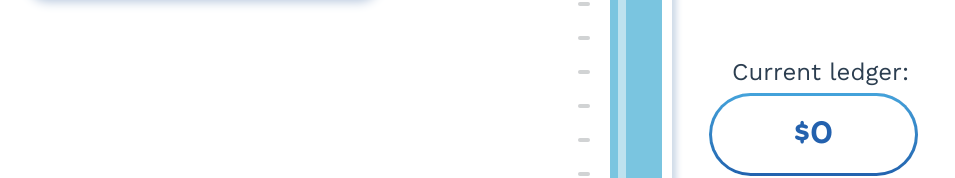
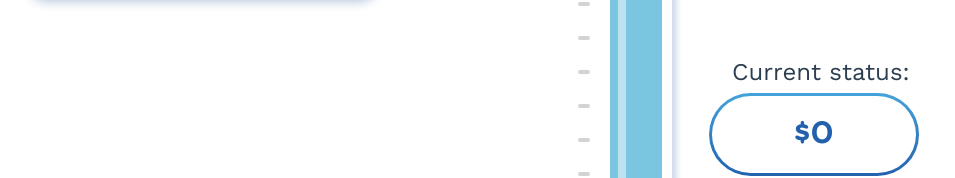
Before and after one commit to ahuston3/q3-goals, a Vue app: page / in a window 1280 px wide. Shown: the part 276-454 px from the top of the page, without its empty margins (0-955 px from the left). Built offline with nearby package versions, Linux system fonts and the light colour scheme.

Commit message:
updated copy
changed from "current ledger" to "current status"

```diff
--- a/src/components/Thermometer.vue
+++ b/src/components/Thermometer.vue
@@ -70,7 +70,7 @@
                         <span class="content-total current-branch">{{ branchName }}</span>
                         <span class="content-title">Goal:</span>
                         <span class="content-total current-goal">{{ abbreviateNumber(total, true) }}</span>
-                        <span class="content-title">Current ledger:</span>
+                        <span class="content-title">Current status:</span>
                         <span :class="{ 'goal-met' :goalMet }" class="content-total current-ledger">{{ currency(amount, '$', 0) }}</span>
                     </div>
                 </div>
```
